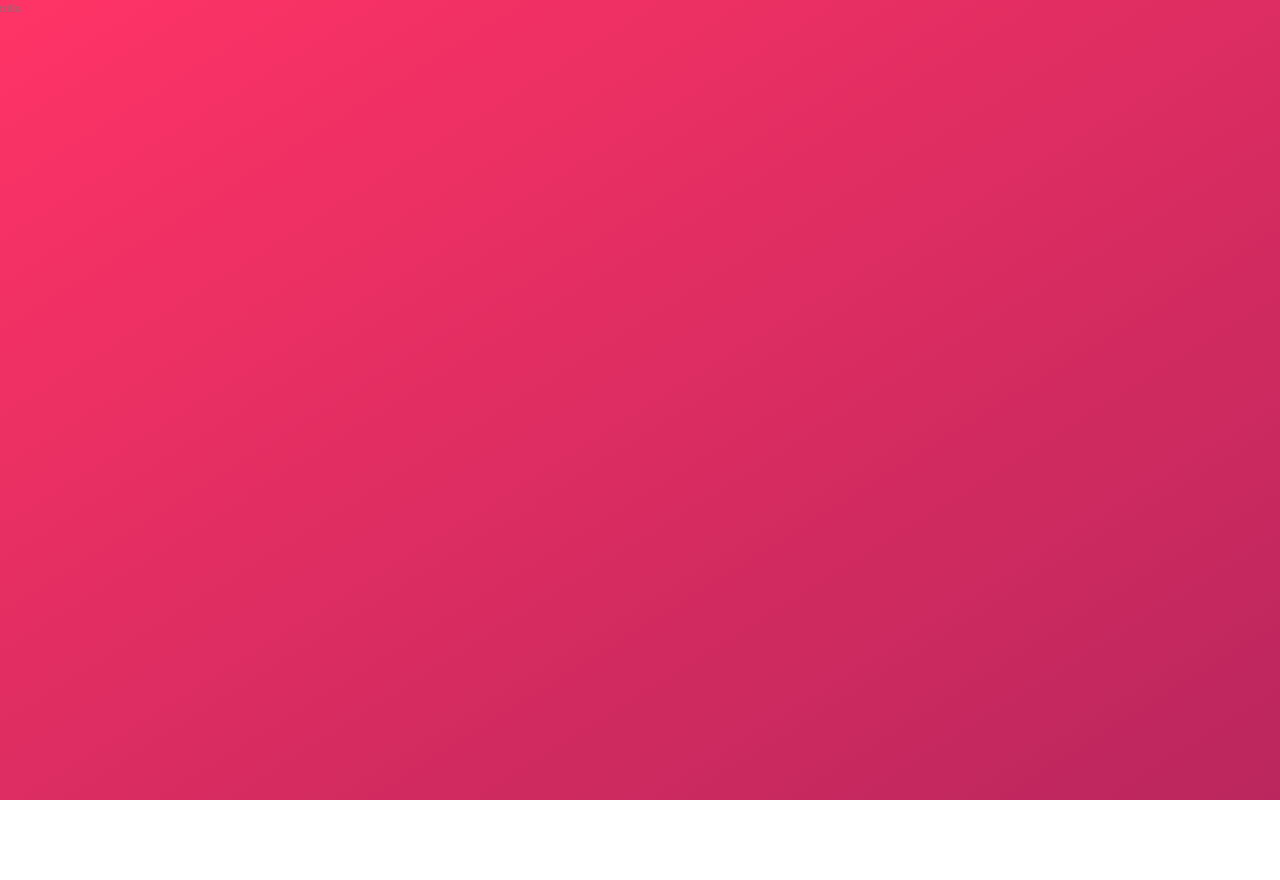
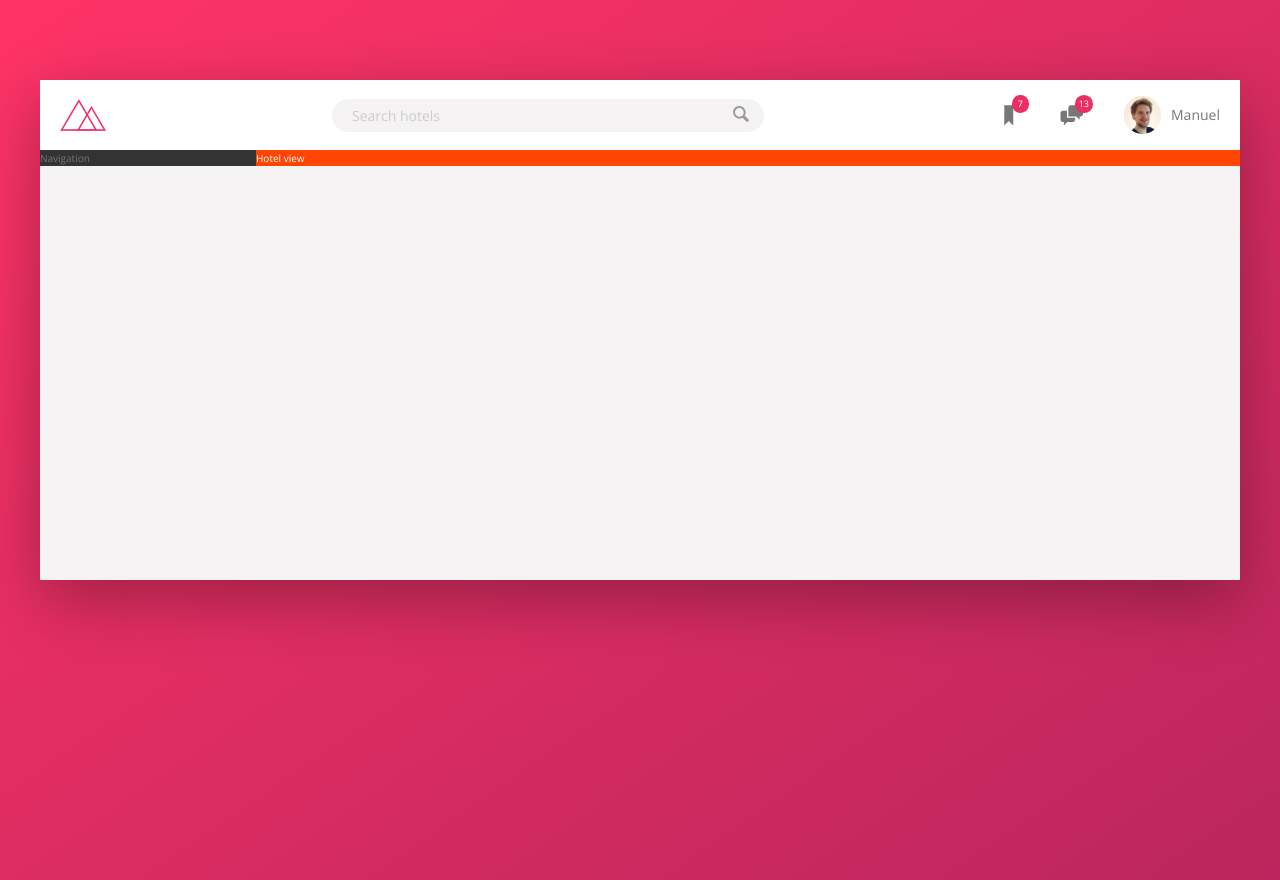
Before and after one commit to DarkAstaroth/TrilloWebSite_Sass, a website: page index.html in a window 1280 px wide. Before the commit the page ends 800 px from the top, so only its background shows below. Drawn offline with nearby package versions, Linux system fonts and the light colour scheme.

Commit message:
building the header

```diff
--- a/index.html
+++ b/index.html
@@ -1,16 +1,64 @@
 <!DOCTYPE html>
 <html lang="en">
-    <head>
-        <meta charset="UTF-8">
-        <meta name="viewport" content="width=device-width, initial-scale=1.0">
+  <head>
+    <meta charset="UTF-8" />
+    <meta name="viewport" content="width=device-width, initial-scale=1.0" />
 
-        <link href="https://fonts.googleapis.com/css?family=Open+Sans:300,400,600" rel="stylesheet">
-        <link rel="stylesheet" href="css/style.css">
-        <link rel="shortcut icon" type="image/png" href="img/favicon.png">
+    <link
+      href="https://fonts.googleapis.com/css?family=Open+Sans:300,400,600"
+      rel="stylesheet"
+    />
+    <link rel="stylesheet" href="css/style.css" />
+    <link rel="shortcut icon" type="image/png" href="img/favicon.png" />
 
-        <title>trillo &mdash; Your all-in-one booking app</title>
-    </head>
-    <body>
-        trillo
-    </body>
+    <title>trillo &mdash; Your all-in-one booking app</title>
+  </head>
+  <body>
+    <div class="container">
+      <header class="header">
+        <img src="img/logo.png" alt="trillo logo" class="logo" />
+        <form action="#" class="search">
+          <input
+            type="text"
+            class="search__input"
+            placeholder="Search hotels"
+          />
+          <button class="search__button">
+            <svg class="search__icon">
+              <use xlink:href="img/sprite.svg#icon-magnifying-glass"></use>
+            </svg>
+          </button>
+        </form>
+
+        <nav class="user-nav">
+          <div class="user-nav__icon-box">
+            <svg class="user-nav__icon">
+              <use xlink:href="img/sprite.svg#icon-bookmark"></use>
+            </svg>
+            <span class="user-nav__notification">7</span>
+          </div>
+
+          <div class="user-nav__icon-box">
+            <svg class="user-nav__icon">
+              <use xlink:href="img/sprite.svg#icon-chat"></use>
+            </svg>
+            <span class="user-nav__notification">13</span>
+          </div>
+
+          <div class="user-nav__user">
+            <img
+              src="img/user.jpg"
+              alt="User photo"
+              class="user-nav__user-photo"
+            />
+            <span class="user-nav__user-name">Manuel</span>
+          </div>
+        </nav>
+      </header>
+      <div class="content">
+        <nav class="sidebar">Navigation</nav>
+        <main class="hotel-view">Hotel view</main>
+      </div>
+    </div>
+  </body>
 </html>
--- a/sass/_base.scss
+++ b/sass/_base.scss
@@ -11,6 +11,8 @@
   --color-grey-dark-1: #333;
   --color-grey-dark-2: #777;
   --color-grey-dark-3: #999;
+
+  --shadow-dark: 0 2rem 6rem rgba(0, 0, 0, 0.3);
 }
 
 * {
--- a/sass/_components.scss
+++ b/sass/_components.scss
@@ -0,0 +1,106 @@
+// LOGO
+.logo {
+  height: 3.25rem;
+  margin-left: 2rem;
+}
+
+// SEARCH BOX
+.search {
+  flex: 0 0 40%;
+
+  display: flex;
+  align-items: center;
+  justify-content: center;
+
+  &__input {
+    font-family: inherit;
+    font-size: inherit;
+    color: inherit;
+    background-color: var(--color-grey-light-2);
+    border: none;
+    padding: 0.7rem 2rem;
+    border-radius: 100px;
+    width: 90%;
+    transition: all 0.2s;
+    margin-right: -3.25rem;
+
+    &:focus {
+      outline: none;
+      width: 100%;
+      background-color: var(--color-grey-light-3);
+    }
+
+    &::-webkit-input-placeholder {
+      font-weight: 100;
+      color: var(--color-grey-light-4);
+    }
+  }
+  &__input:focus + &__button {
+    background-color: var(--color-grey-light-3);
+  }
+  &__button {
+    border: none;
+    background-color: var(--color-grey-light-2);
+
+    &:focus {
+      outline: none;
+    }
+    &:active {
+      transform: translateY(2px);
+    }
+  }
+  &__icon {
+    height: 2rem;
+    width: 2rem;
+    fill: var(--color-grey-dark-3);
+  }
+}
+// USER NAV
+.user-nav {
+  align-self: stretch;
+
+  display: flex;
+  align-items: center;
+
+  & > * {
+    padding: 0 2rem;
+    cursor: pointer;
+    height: 100%;
+    display: flex;
+    align-items: center;
+  }
+
+  & > *:hover {
+    background-color: var(--color-grey-light-2);
+  }
+  &__icon-box {
+    position: relative;
+  }
+
+  &__icon {
+    height: 2.25rem;
+    width: 2.35rem;
+    fill: var(--color-grey-dark-2);
+  }
+
+  &__notification {
+    font-size: 0.9rem;
+    height: 1.75rem;
+    width: 1.75rem;
+    border-radius: 50%;
+    background-color: var(--color-primary);
+    color: #fff;
+    position: absolute;
+    top: 1.5rem;
+    right: 1.1rem;
+    display: flex;
+    justify-content: center;
+    align-items: center;
+  }
+
+  &__user-photo {
+    height: 3.75rem;
+    border-radius: 50%;
+    margin-right: 1rem;
+  }
+}
--- a/sass/_layout.scss
+++ b/sass/_layout.scss
@@ -0,0 +1,28 @@
+.container {
+  max-width: 120rem;
+  margin: 8rem auto;
+  background-color: var(--color-grey-light-2);
+  box-shadow: var(--shadow-dark);
+  min-height: 50rem;
+}
+.header {
+  font-size: 1.4rem;
+  height: 7rem;
+  background-color: #fff;
+  border-bottom: var(--color-grey-light-1);
+  display: flex;
+  justify-content: space-between;
+  align-items: center;
+}
+.content {
+  display: flex;
+}
+.sidebar {
+  background-color: var(--color-grey-dark-1);
+  flex: 0 0 18%;
+}
+.hotel-view {
+  color: #fff;
+  background-color: orangered;
+  flex: 1;
+}
```
Also changed, not shown: css/style.css.
